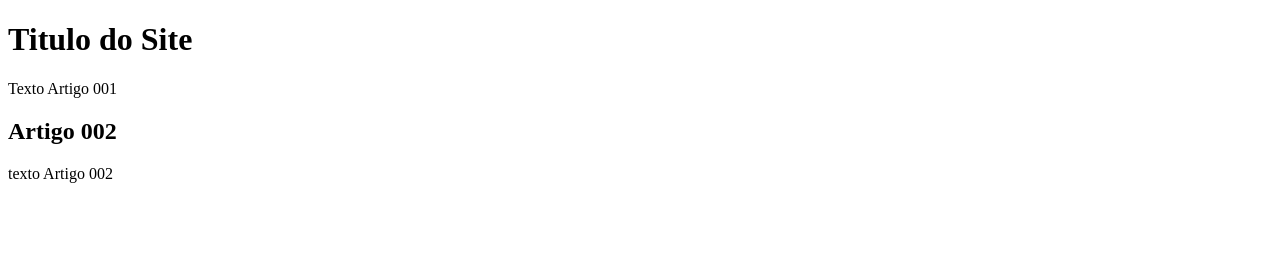
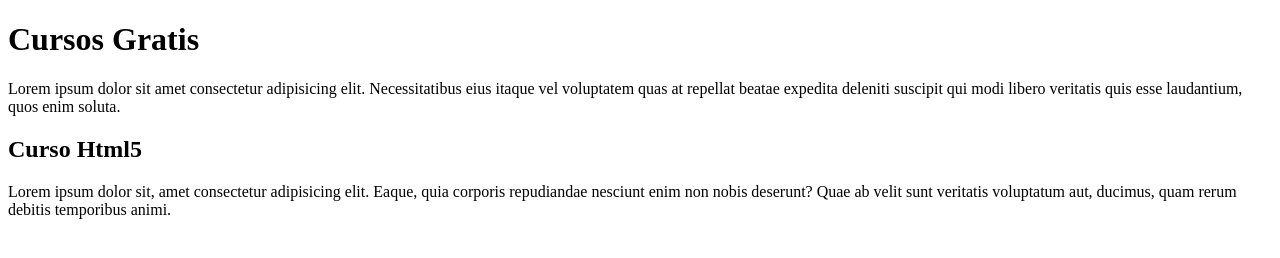
Before and after one commit to WosliFerreira/Projeto_site, a plain HTML site: page index.html in a window 1280 px wide. Drawn offline with Linux system fonts and the light colour scheme.

Commit message:
Escever em conteudo

```diff
--- a/index.html
+++ b/index.html
@@ -9,12 +9,12 @@
 <body>
    <main>
     <Head>
-        <h1>Titulo do Site</h1>
-        <p>Texto Artigo 001</p>
+        <h1>Cursos Gratis</h1>
+        <p>Lorem ipsum dolor sit amet consectetur adipisicing elit. Necessitatibus eius itaque vel voluptatem quas at repellat beatae expedita deleniti suscipit qui modi libero veritatis quis esse laudantium, quos enim soluta.</p>
     </Head>
     <article>
-        <h2>Artigo  002</h2>
-        <p>texto Artigo 002</p>
+        <h2>Curso Html5</h2>
+        <p>Lorem ipsum dolor sit, amet consectetur adipisicing elit. Eaque, quia corporis repudiandae nesciunt enim non nobis deserunt? Quae ab velit sunt veritatis voluptatum aut, ducimus, quam rerum debitis temporibus animi.</p>
     </article>
    </main>
 </body>
```
